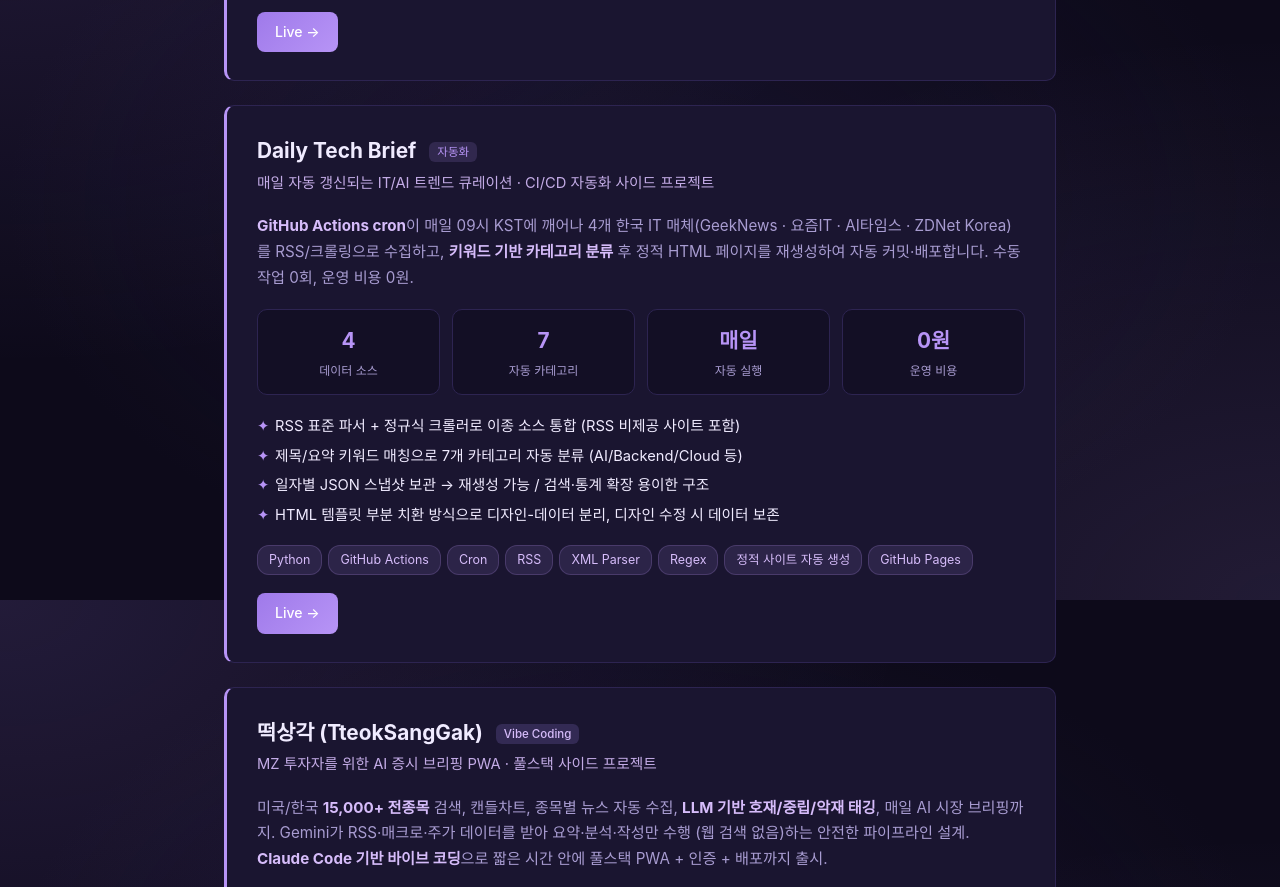
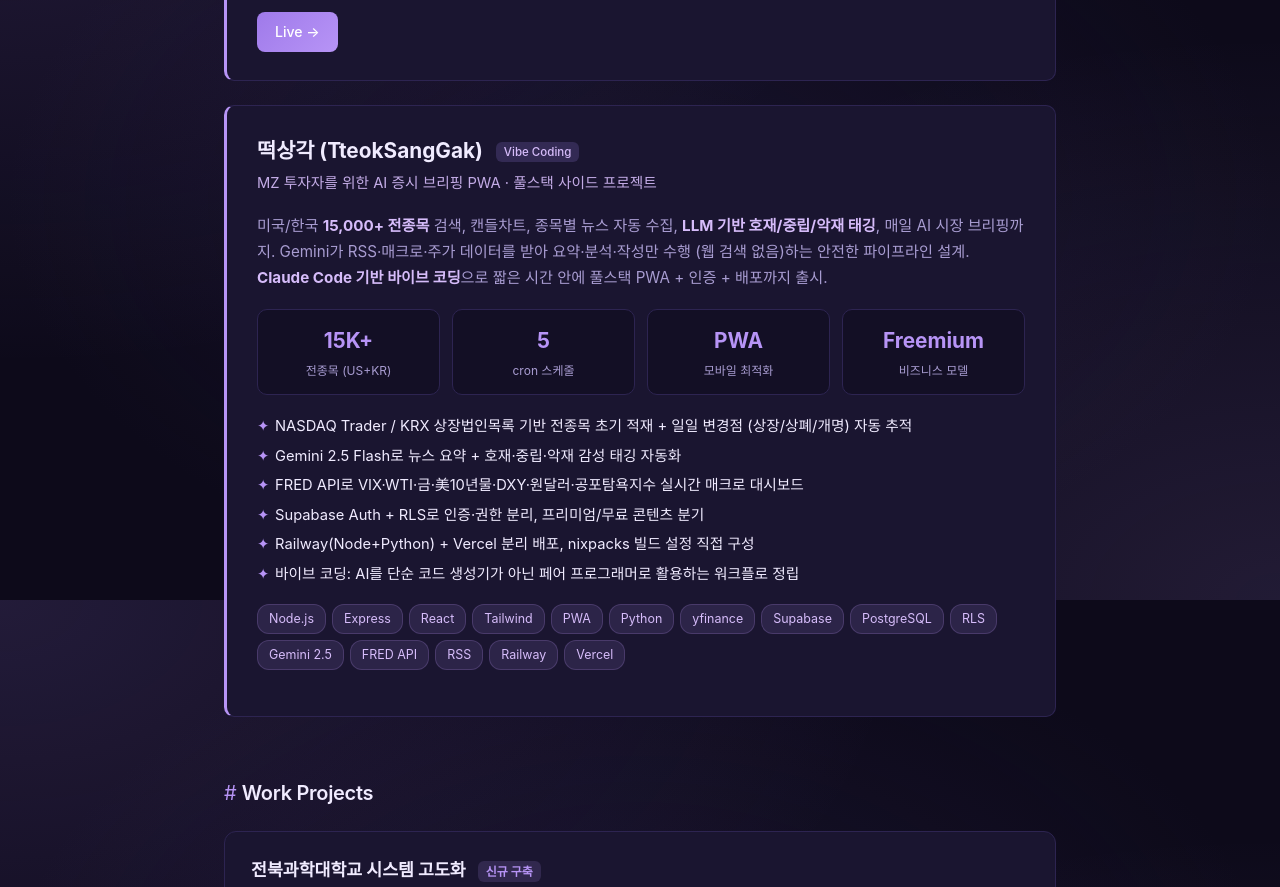
Before and after one commit to SMin0309/SMin0309.github.io, a plain HTML site: page portfolio/index.html in a window 1280 px wide. Shown: the part 2600-3487 px from the top of the page. Drawn offline with Linux system fonts and the light colour scheme.

Commit message:
fix: remove duplicate daily tech brief card

```diff
--- a/portfolio/index.html
+++ b/portfolio/index.html
@@ -808,36 +808,6 @@
     </div>
 
     <div class="featured">
-      <h3>Daily Tech Brief <span style="font-size:0.72rem;color:var(--accent);background:rgba(183,148,246,0.15);padding:3px 8px;border-radius:6px;margin-left:8px;vertical-align:middle;font-weight:500;">자동화</span></h3>
-      <div class="subtitle">매일 자동 갱신되는 IT/AI 트렌드 큐레이션 · CI/CD 자동화 사이드 프로젝트</div>
-      <div class="desc">
-        <strong>GitHub Actions cron</strong>이 매일 09시 KST에 깨어나 4개 한국 IT 매체(GeekNews · 요즘IT · AI타임스 · ZDNet Korea)를 RSS/크롤링으로 수집하고, <strong>키워드 기반 카테고리 분류</strong> 후 정적 HTML 페이지를 재생성하여 자동 커밋·배포합니다. 수동 작업 0회, 운영 비용 0원.
-      </div>
-
-      <div class="stats-grid">
-        <div class="stat"><div class="num">4</div><div class="lbl">데이터 소스</div></div>
-        <div class="stat"><div class="num">7</div><div class="lbl">자동 카테고리</div></div>
-        <div class="stat"><div class="num">매일</div><div class="lbl">자동 실행</div></div>
-        <div class="stat"><div class="num">0원</div><div class="lbl">운영 비용</div></div>
-      </div>
-
-      <ul>
-        <li>RSS 표준 파서 + 정규식 크롤러로 이종 소스 통합 (RSS 비제공 사이트 포함)</li>
-        <li>제목/요약 키워드 매칭으로 7개 카테고리 자동 분류 (AI/Backend/Cloud 등)</li>
-        <li>일자별 JSON 스냅샷 보관 → 재생성 가능 / 검색·통계 확장 용이한 구조</li>
-        <li>HTML 템플릿 부분 치환 방식으로 디자인-데이터 분리, 디자인 수정 시 데이터 보존</li>
-      </ul>
-
-      <div class="tags" style="margin-bottom: 18px;">
-        <span class="tag">Python</span><span class="tag">GitHub Actions</span><span class="tag">Cron</span><span class="tag">RSS</span><span class="tag">XML Parser</span><span class="tag">Regex</span><span class="tag">정적 사이트 자동 생성</span><span class="tag">GitHub Pages</span>
-      </div>
-
-      <div class="links">
-        <a href="../news/index.html" class="btn btn-primary">Live →</a>
-      </div>
-    </div>
-
-    <div class="featured">
       <h3>떡상각 (TteokSangGak) <span style="font-size:0.72rem;color:var(--accent2);background:rgba(167,139,250,0.18);padding:3px 8px;border-radius:6px;margin-left:8px;vertical-align:middle;font-weight:500;">Vibe Coding</span></h3>
       <div class="subtitle">MZ 투자자를 위한 AI 증시 브리핑 PWA · 풀스택 사이드 프로젝트</div>
       <div class="desc">
```
